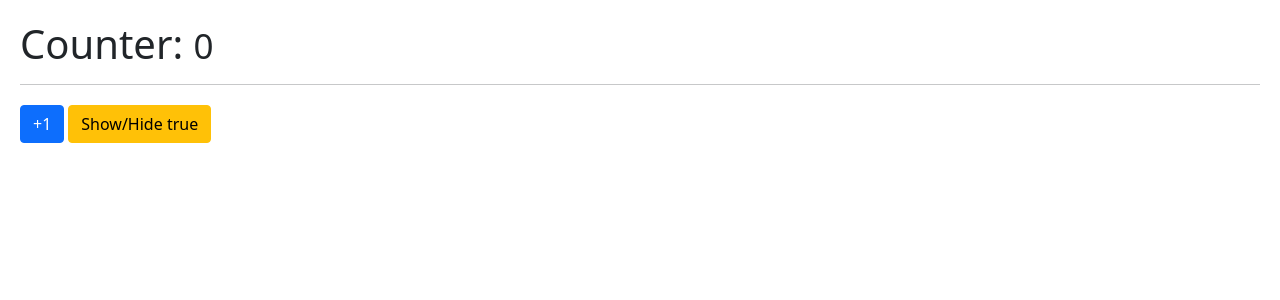
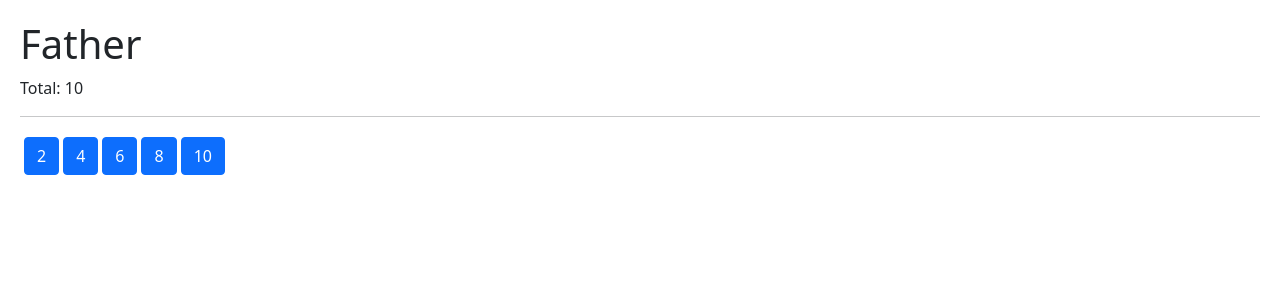
Before and after one commit to frangeryanez/hook-app, a React (Vite) app: page / in a window 1280 px wide. Shown: the top 300 px of the page. Built offline with nearby package versions, Linux system fonts and the light colour scheme.

Commit message:
useCallback and useMemo

```diff
--- a/src/main.jsx
+++ b/src/main.jsx
@@ -8,12 +8,15 @@ import ReactDOM from 'react-dom/client';
 // import { MultipleCustomHooks } from './examples/MultipleCustomHooks';
 // import { FocusScreen } from './useRef/FocusScreen';
 // import { Layout } from './useLayoutEffect/Layout';
-import { Memorize } from './memos/Memorize';
+// import { Memorize } from './memos/Memorize';
+// import { MemoHook } from './memos/MemoHook';
+// import { CallbackHook } from './memos/CallbackHook';
+import { Father } from './task/Father';
 import 'bootstrap/dist/css/bootstrap.min.css';
 import './index.css';
 
 ReactDOM.createRoot(document.getElementById('root')).render(
   <React.StrictMode>
-    <Memorize />
+    <Father />
   </React.StrictMode>
 );
--- /dev/null
+++ b/src/memos/CallbackHook.jsx
@@ -0,0 +1,20 @@
+import { useCallback, useState } from 'react';
+import { ShowIncrement } from './ShowIncrement';
+
+export const CallbackHook = () => {
+  const [counter, setCounter] = useState(10);
+
+  // const increment = () => setCounter(counter + 1);
+
+  const increment = useCallback((number) => {
+    setCounter((value) => value + number);
+  }, []);
+
+  return (
+    <>
+      <h1>useCallback Hook: <small>{ counter }</small></h1>
+      <hr />
+      <ShowIncrement increment={increment} />
+    </>
+  );
+};
--- /dev/null
+++ b/src/memos/MemoHook.jsx
@@ -0,0 +1,40 @@
+import { useMemo, useState } from 'react';
+import { Button } from 'react-bootstrap';
+import { useCounter } from '../hooks';
+
+const heavyStyff = (iterationNumber=100) => {
+  for (let i=0; i<iterationNumber; i++) {
+    console.log('...');
+  }
+
+  return `${iterationNumber} iterations performed`;
+};
+
+export const MemoHook = () => {
+  const { counter, increment } = useCounter(4000);
+  const [show, setShow] = useState(true);
+
+  const memorizedValue = useMemo(() => heavyStyff(counter), [counter]);
+
+  return (
+    <>
+      <h1>Counter: <small>{ counter }</small></h1>
+      <hr />
+      <h4>{ memorizedValue }</h4>
+      <Button
+        className="mt-1"
+        variant="primary"
+        onClick={ () => increment(1) }
+      >
+        +1
+      </Button>
+      <Button
+        className="ms-1 mt-1"
+        variant="warning"
+        onClick={ () => setShow(!show) }
+      >
+        Show/Hide { JSON.stringify(show) }
+      </Button>
+    </>
+  );
+};
--- /dev/null
+++ b/src/task/Child.jsx
@@ -0,0 +1,16 @@
+import React from 'react';
+import { Button } from 'react-bootstrap';
+
+export const Child = React.memo(({ number, increment }) => {
+  console.log('Hello');
+
+  return (
+    <Button
+      className="ms-1 mt-1"
+      variant="primary"
+      onClick={ () => increment(number) }
+    >
+      { number }
+    </Button>
+  );
+});
--- /dev/null
+++ b/src/task/Father.jsx
@@ -0,0 +1,33 @@
+import { useCallback } from 'react';
+import { Child } from './Child';
+import { useState } from 'react';
+
+export const Father = () => {
+  const numbers = [2,4,6,8,10];
+  const [counter, setCounter] = useState(10);
+
+  // const incrementar = ( num ) => {
+  //     setValor( valor + num )
+  // }
+
+  const increment = useCallback((number) => {
+    setCounter((value) => value + number)
+  }, []);
+
+  return (
+    <div>
+      <h1>Father</h1>
+      <p> Total: { counter } </p>
+      <hr />
+      {
+        numbers.map( n => (
+          <Child
+            key={ n }
+            number={ n }
+            increment={ increment }
+          />
+        ))
+      }
+    </div>
+  );
+};
```
Also changed, not shown: src/memos/ShowIncrement.jsx (added, +18 -0 lines).
